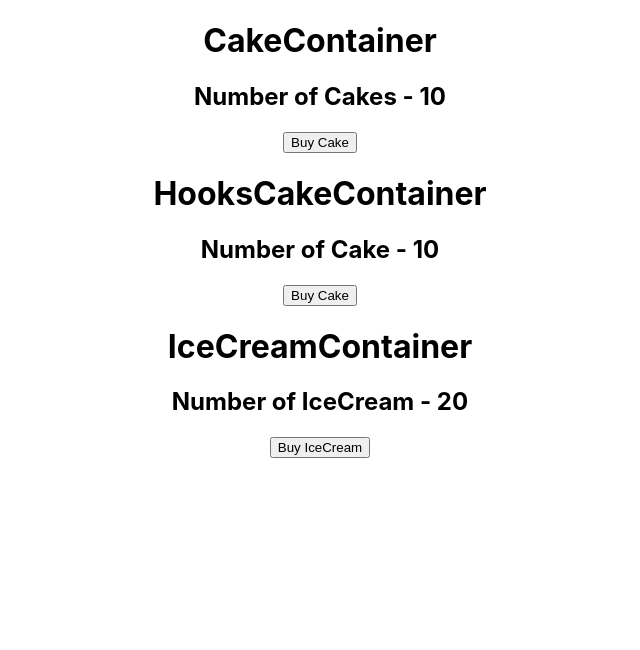
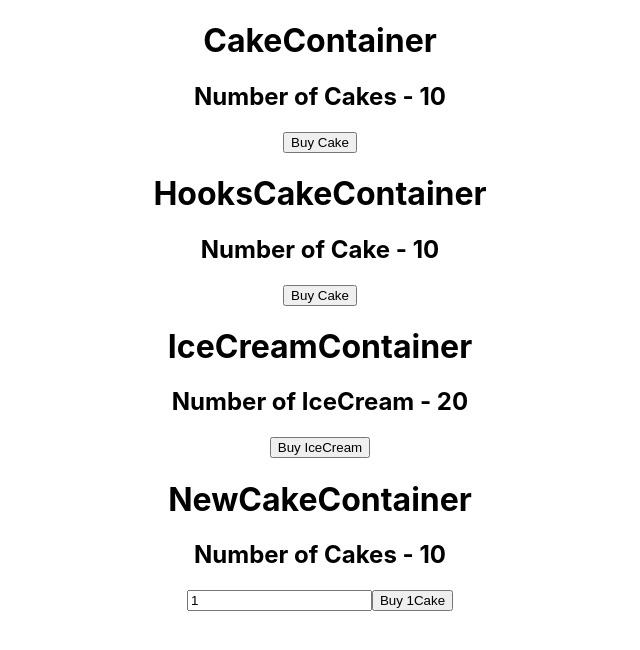
Before and after one commit to phantware/SH-Projects, a React (Create React App) app in the folder front-end-path/redux-demo/react-redux/: page / in a window 1280 px wide. Shown: the top 650 px of the page, without its empty margins (320-960 px from the left). Built offline with nearby package versions, Linux system fonts and the light colour scheme.

Commit message:
newContainer added to the project for dispatching payload

```diff
--- a/front-end-path/redux-demo/react-redux/src/App.js
+++ b/front-end-path/redux-demo/react-redux/src/App.js
@@ -3,6 +3,7 @@ import './App.css'
 import CakeContainer from './components/CakeContainer'
 import HooksCakeContainer from './components/HooksCakeContainer'
 import IceCreamContainer from './components/iceCreamContainer'
+import NewCakeContainer from './components/NewCakeContainer'
 import store from './redux/store'
 function App() {
   return (
@@ -11,6 +12,7 @@ function App() {
         <CakeContainer />
         <HooksCakeContainer />
         <IceCreamContainer />
+        <NewCakeContainer />
       </div>
     </Provider>
   )
--- /dev/null
+++ b/front-end-path/redux-demo/react-redux/src/components/NewCakeContainer.jsx
@@ -0,0 +1,32 @@
+import React, { useState } from 'react'
+import { buyCake } from '../redux'
+import { connect } from 'react-redux'
+
+const NewCakeContainer = ({ numOfCake, buyCake }) => {
+  const [number, setNumber] = useState(1)
+  return (
+    <div>
+      <h1>NewCakeContainer</h1>
+      <h2>Number of Cakes - {numOfCake}</h2>
+      <input
+        type='text'
+        value={number}
+        onChange={(e) => setNumber(e.target.value)}
+      />
+      <button onClick={() => buyCake(number)}>Buy {number}Cake</button>
+    </div>
+  )
+}
+
+const mapStateToProps = (state) => {
+  return {
+    numOfCake: state.cake.numOfCake,
+  }
+}
+
+const mapDispatchToProps = (dispatch) => {
+  return {
+    buyCake: (number) => dispatch(buyCake(number)),
+  }
+}
+export default connect(mapStateToProps, mapDispatchToProps)(NewCakeContainer)
--- a/front-end-path/redux-demo/react-redux/src/redux/cake/cakeActions.js
+++ b/front-end-path/redux-demo/react-redux/src/redux/cake/cakeActions.js
@@ -1,7 +1,8 @@
 import { BUY_CAKE } from './cakeType'
 
-export const buyCake = () => {
+export const buyCake = (number = 1) => {
   return {
     type: BUY_CAKE,
+    payload: number,
   }
 }
--- a/front-end-path/redux-demo/react-redux/src/redux/cake/cakeReducer.js
+++ b/front-end-path/redux-demo/react-redux/src/redux/cake/cakeReducer.js
@@ -9,7 +9,7 @@ const cakeReducer = (state = initialState, action) => {
     case BUY_CAKE:
       return {
         ...state,
-        numOfCake: state.numOfCake - 1,
+        numOfCake: state.numOfCake - action.payload,
       }
     default:
       return state
```
